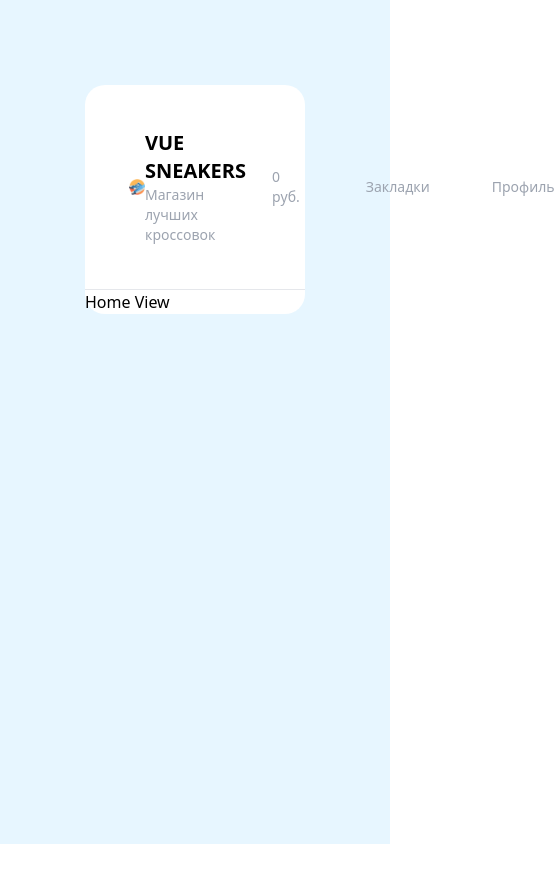
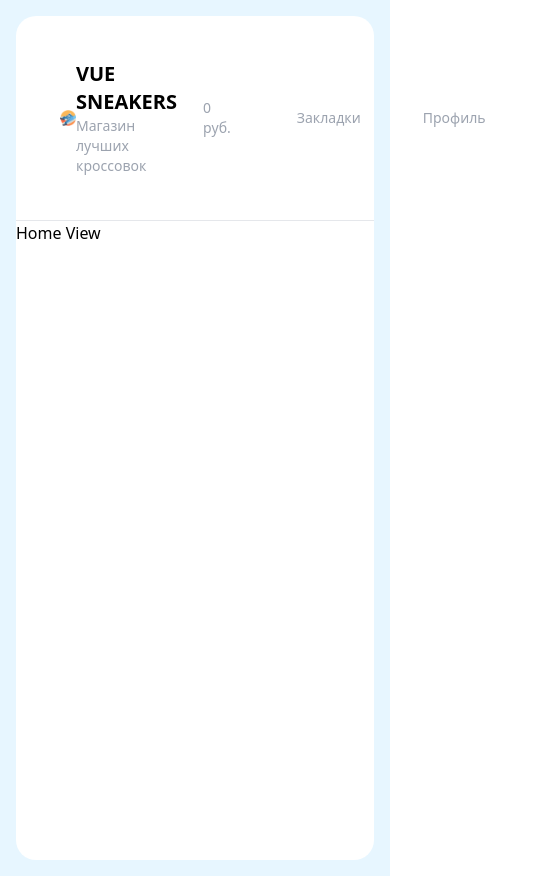
Before and after one commit to eldordev06/vue-sneakers, a Vue app: page / in a window 390 px wide. Shown: the whole page, 555 px wide, since content can reach past the window. Before the commit the page ends 844 px from the top, so only its background shows below. Built offline with nearby package versions, Linux system fonts and the light colour scheme; some icons are missing.

Commit message:
Responsive

```diff
--- a/src/App.vue
+++ b/src/App.vue
@@ -4,8 +4,8 @@ import Navbar from '@/components/Navbar.vue';
 </script>
 
 <template>
-    <div class="min-h-screen bg-[#E7F6FF] p-[85px]">
-        <div class="bg-white rounded-[20px] min-h-full">
+    <div class="min-h-screen bg-[#E7F6FF] p-4 sm:p-[85px]">
+        <div class="bg-white rounded-[20px] min-h-screen container">
             <Navbar />
             <RouterView />
         </div>
```
